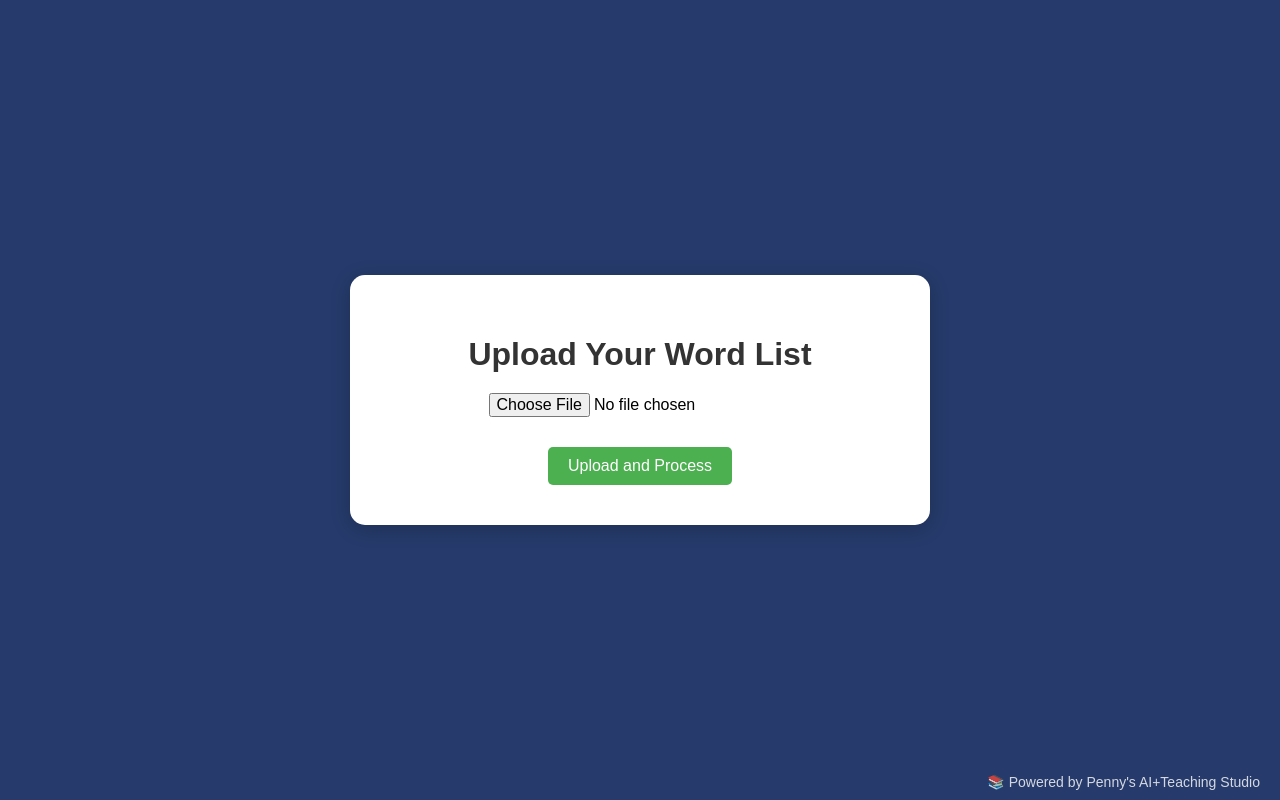
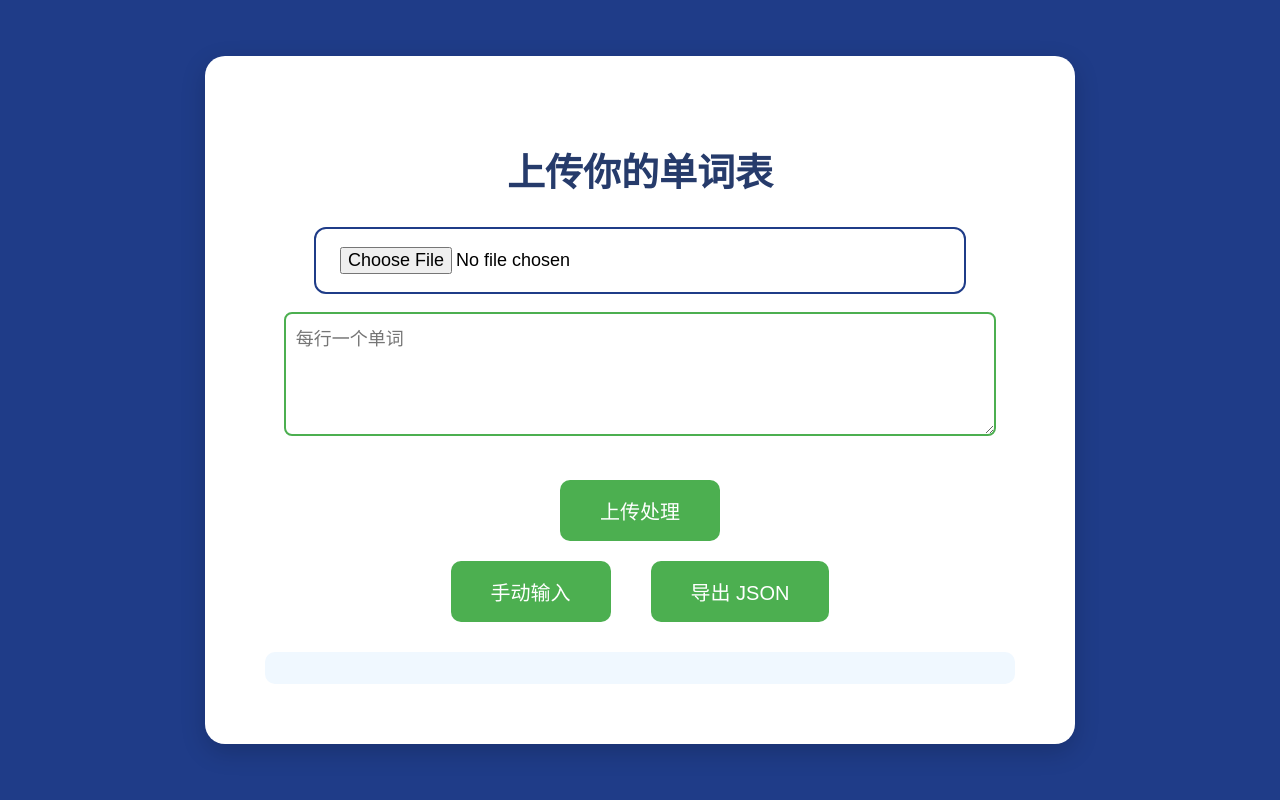
Before and after one commit to penny0531/easy-spelling, a plain HTML site: page upload-words.html in a window 1280 px wide. Drawn offline with Linux system fonts and the light colour scheme.

Commit message:
feat: 更新上传单词页样式和功能

```diff
--- a/upload-words.html
+++ b/upload-words.html
@@ -1,82 +1,24 @@
 <!DOCTYPE html>
-<html lang="en">
+<html lang="zh">
 <head>
   <meta charset="UTF-8">
-  <title>Upload Word List</title>
-  <style>
-    body {
-      background-color: #263b6b;
-      font-family: Arial, sans-serif;
-      margin: 0;
-      padding: 0;
-      height: 100vh;
-      display: flex;
-      justify-content: center;
-      align-items: center;
-    }
-    .container {
-      background-color: white;
-      padding: 40px;
-      border-radius: 15px;
-      box-shadow: 0 4px 20px rgba(0, 0, 0, 0.2);
-      text-align: center;
-      width: 90%;
-      max-width: 500px;
-    }
-    h1 {
-      margin-bottom: 20px;
-      color: #333;
-    }
-    input[type="file"] {
-      margin-bottom: 20px;
-      font-size: 16px;
-    }
-    button {
-      background-color: #4CAF50;
-      color: white;
-      border: none;
-      padding: 10px 20px;
-      margin-top: 10px;
-      font-size: 16px;
-      border-radius: 5px;
-      cursor: pointer;
-    }
-    button:hover {
-      background-color: #45a049;
-    }
-    pre {
-      text-align: left;
-      background-color: #f0f8ff;
-      padding: 10px;
-      border-radius: 8px;
-      margin-top: 20px;
-      overflow-x: auto;
-    }
-    .footer {
-      position: absolute;
-      bottom: 10px;
-      right: 20px;
-      color: white;
-      font-size: 14px;
-      opacity: 0.8;
-    }
-  </style>
+  <title>上传单词表</title>
+  <link rel="stylesheet" href="style.css">
 </head>
 <body>
-  <div class="container">
-    <h1>Upload Your Word List</h1>
-
-    <input type="file" id="fileInput">
-    <br>
-    <button onclick="readFile()">Upload and Process</button>
-
+  <div class="container upload-page">
+    <h1>上传你的单词表</h1>
+    <input type="file" id="fileInput" class="input-file">
+    <textarea id="manualInput" rows="5" placeholder="每行一个单词"></textarea>
+    <div class="button-row">
+      <button class="main-btn" onclick="readFile()">上传处理</button>
+    </div>
+    <div class="button-row">
+      <button class="main-btn" onclick="processManualInput()">手动输入</button>
+      <button class="main-btn" onclick="exportJSON()">导出 JSON</button>
+    </div>
     <div id="wordList"></div>
   </div>
-
-  <div class="footer">
-    📚 Powered by Penny's AI+Teaching Studio
-  </div>
-
   <script src="upload-words.js"></script>
 </body>
 </html>
--- a/upload-words.js
+++ b/upload-words.js
@@ -16,36 +16,42 @@ async function fetchDeepSeek(word) {
   return result;
 }
 
-// 自动分块函数
+// 自动分块函数（增强版，单音节也能分2-3块）
 function splitChunks(word) {
-  const chunks = [];
-  const chunkSize = 2;
-  for (let i = 0; i < word.length; i += chunkSize) {
-    chunks.push(word.substring(i, i + chunkSize));
+  if (word.length <= 3) {
+    return word.split('');
+  } else if (word.length === 4) {
+    return [word.slice(0,2), word.slice(2)];
+  } else if (word.length === 5) {
+    return [word.slice(0,2), word.slice(2,4), word.slice(4)];
+  } else {
+    const chunks = [];
+    const chunkSize = 2;
+    for (let i = 0; i < word.length; i += chunkSize) {
+      chunks.push(word.substring(i, i + chunkSize));
+    }
+    return chunks;
   }
-  return chunks;
 }
+
+let lastWordDetailsList = [];
 
 // 处理上传的所有单词
 async function processAllWords(words) {
   const wordDetailsList = [];
-
   for (let word of words) {
     word = word.trim();
     if (word === '') continue;
-
     const deepSeekResult = await fetchDeepSeek(word);
-
     const wordData = {
       word: deepSeekResult.word,
       phonetic: deepSeekResult.phonetic,
       chineseDefinition: deepSeekResult.chineseDefinition,
       chunks: deepSeekResult.chunkedWord ? deepSeekResult.chunkedWord.split(' ') : splitChunks(word),
     };
-
     wordDetailsList.push(wordData);
   }
-
+  lastWordDetailsList = wordDetailsList; // 保存到全局变量
   const outputDiv = document.getElementById('wordList');
   outputDiv.innerHTML = "<h2>Generated Word List:</h2><pre>" + JSON.stringify(wordDetailsList, null, 2) + "</pre>";
 }
@@ -67,3 +73,23 @@ function readFile() {
   };
   reader.readAsText(file);
 }
+
+// 手动输入处理
+function processManualInput() {
+  const content = document.getElementById('manualInput').value;
+  const words = content.split(/\r?\n/).filter(w => w.trim() !== '');
+  processAllWords(words);
+}
+
+// 一键导出JSON
+function exportJSON() {
+  if (!lastWordDetailsList.length) {
+    alert('请先上传并处理单词！');
+    return;
+  }
+  const dataStr = "data:text/json;charset=utf-8," + encodeURIComponent(JSON.stringify(lastWordDetailsList, null, 2));
+  const dlAnchorElem = document.createElement('a');
+  dlAnchorElem.setAttribute("href", dataStr);
+  dlAnchorElem.setAttribute("download", "words.json");
+  dlAnchorElem.click();
+}
```
